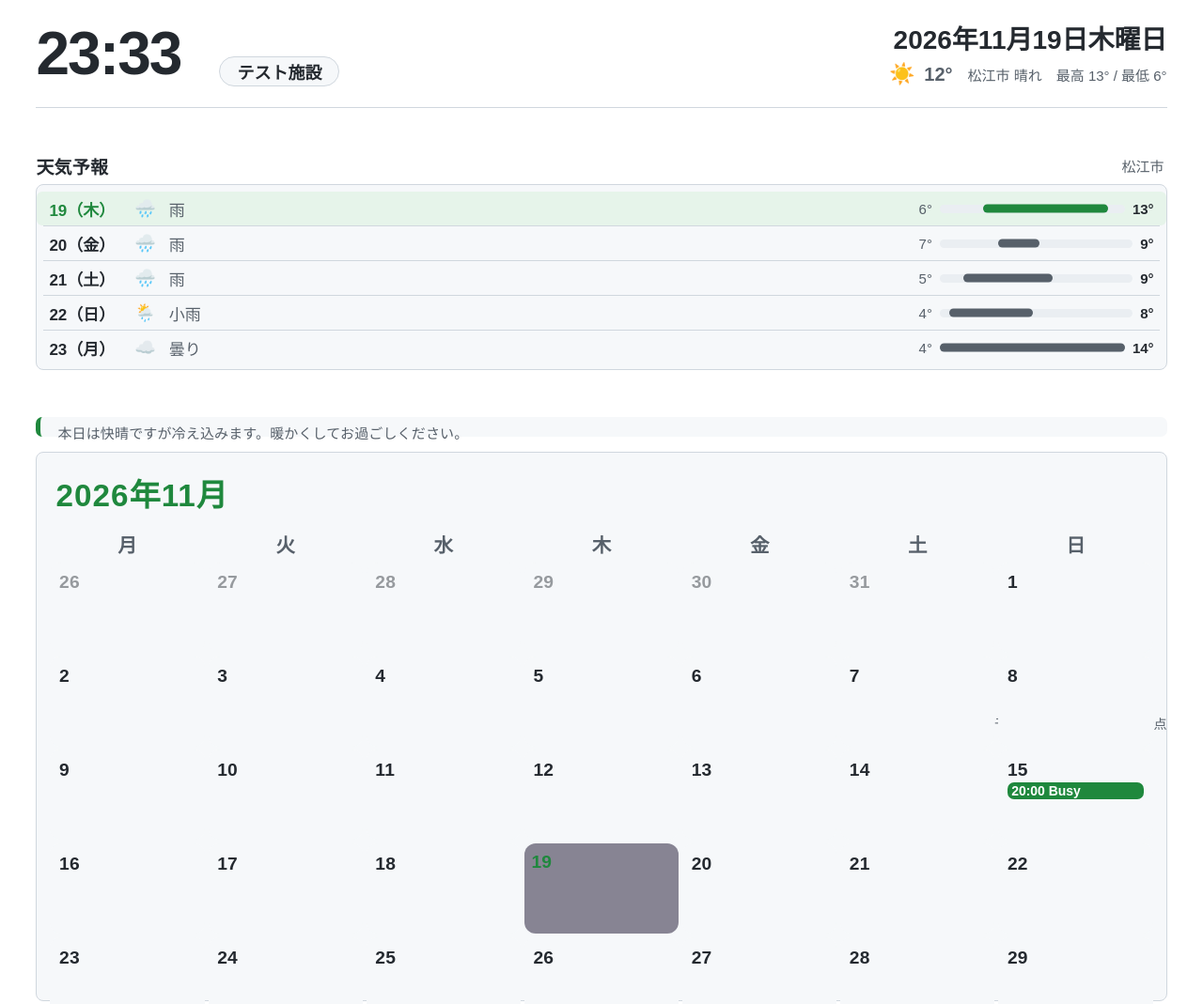
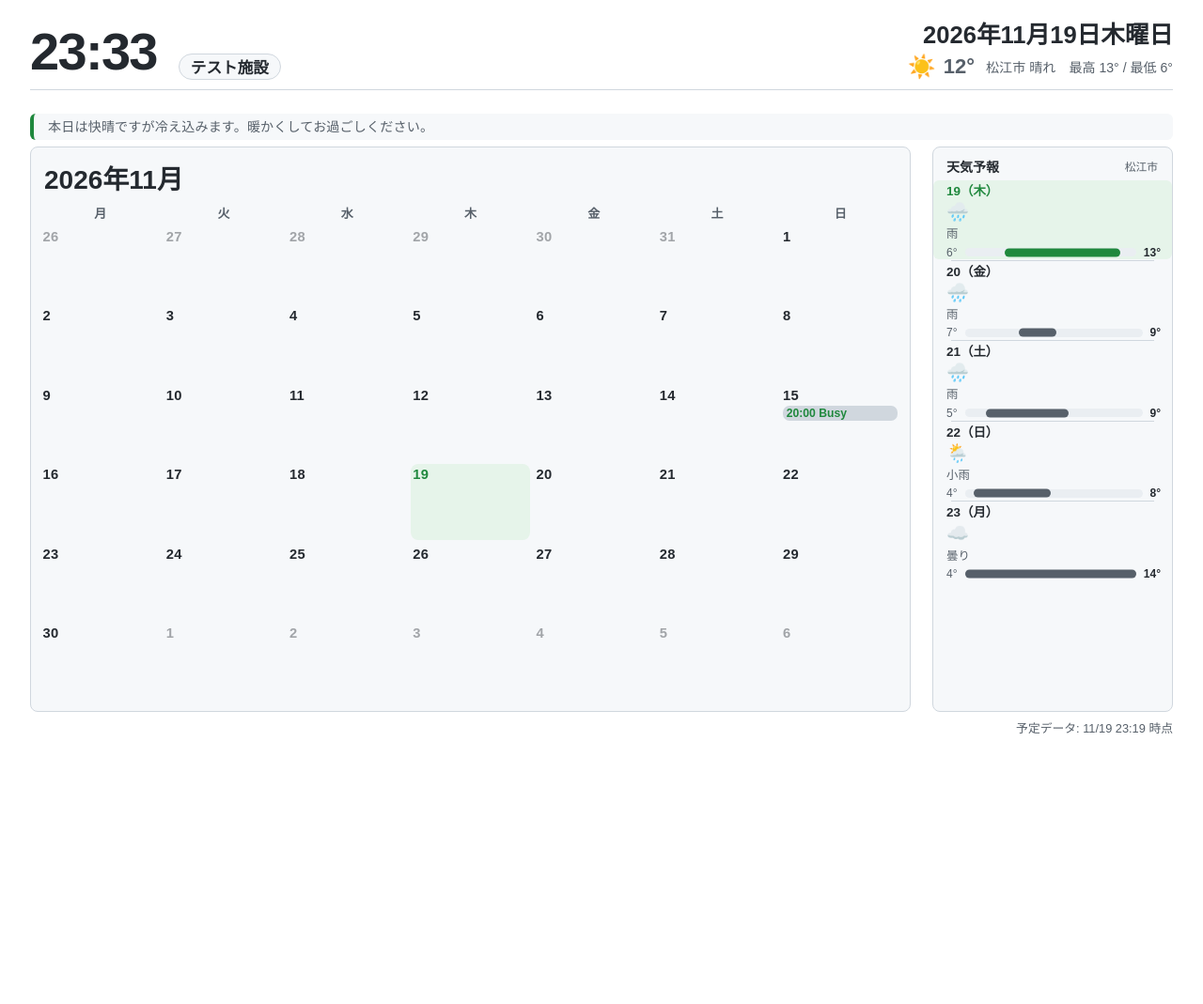
Before and after one commit to wonderful-lab/signpost, a website: page index.html in a window 1280 px wide. Shown: the top 1069 px of the page at 94% size. After the commit the page ends 800 px from the top, so only its background shows below. Drawn offline with Linux system fonts and the light colour scheme.

Commit message:
Fix signage layout: fit one screen, weather as right sidebar, consolidate CSS

```diff
--- a/assets/style.css
+++ b/assets/style.css
@@ -10,66 +10,58 @@
   --bar: #57606a;
 }
 
-.ai-comment {
-  margin: 18px 0 16px 0;
-  padding: 7px 18px;
-  font-size: 15px;
-  color: var(--sub);
-  background: var(--panel);
-  border-left: 5px solid var(--accent);
-  border-radius: 7px;
-  min-height: 1.4em;
-  line-height: 1.5;
-  letter-spacing: 0.01em;
-  font-weight: 500;
-}
-
 * { box-sizing: border-box; margin: 0; padding: 0; }
 html, body { height: 100%; }
+
 body {
   background: var(--bg);
   color: var(--text);
   font-family: "Hiragino Kaku Gothic ProN", "Hiragino Sans", "Noto Sans JP", sans-serif;
   display: flex;
   flex-direction: column;
-  padding: 2.5vh 3vw;
+  padding: 2vh 2.5vw;
+  height: 100dvh;
+  min-height: 0;
   overflow: hidden;
 }
+
 .signpost-header {
   display: flex;
   justify-content: space-between;
   align-items: flex-end;
   padding-bottom: 0;
   background: var(--bg);
+  gap: 1vw;
+  min-height: 0;
 }
 .sp-header-left {
   display: flex;
   flex-direction: column;
   align-items: flex-start;
   min-width: 0;
-  gap: 3vh;
+  gap: 1.8vh;
 }
 .sp-clockbox {
   display: flex;
   align-items: baseline;
-  gap: 2vw;
+  gap: 1.2vw;
 }
 .sp-clock {
-  font-size: 64px;
+  font-size: clamp(38px, 8vw, 56px);
   font-weight: 900;
   color: var(--text);
+  font-variant-numeric: tabular-nums;
   letter-spacing: -0.03em;
-  font-variant-numeric: tabular-nums;
-  line-height: 1.06;
+  line-height: 1.08;
 }
 .sp-facility-badge {
-  margin-left: 1.2vw;
-  font-size: 18px;
+  margin-left: 0.6vw;
+  font-size: clamp(14px, 1.3vw, 20px);
   font-weight: 600;
   border: 1.5px solid var(--line);
   color: var(--text);
-  padding: 2px 18px;
-  border-radius: 24px;
+  padding: 1.2px 12px;
+  border-radius: 18px;
   background: var(--panel);
   user-select: none;
   align-self: flex-end;
@@ -78,191 +70,117 @@ body {
   display: flex;
   flex-direction: column;
   align-items: flex-end;
-  gap: 6px;
+  gap: 0.5vh;
   min-width: 0;
 }
 .sp-date {
-  font-size: 28px;
+  font-size: clamp(18px, 2vw, 28px);
   font-weight: 800;
   color: var(--text);
 }
 .sp-weather-box {
-  font-size: 17px;
+  font-size: clamp(13px, 1.2vw, 18px);
   color: var(--sub);
   display: flex;
   flex-direction: row;
   align-items: center;
-  gap: 9px;
+  gap: 7px;
 }
 .sp-weather-box > #weatherIcon {
-  font-size: 22px;
+  font-size: clamp(18px, 2vw, 24px);
   margin-right: 1px;
 }
 .sp-weather-box > #weatherTemp {
-  font-size: 20px;
+  font-size: clamp(15px, 1.8vw, 22px);
   font-weight: 700;
 }
 .sp-weather-box > #weatherSub {
-  font-size: 15px;
-  margin-left: 7px;
+  font-size: clamp(10px, 1.1vw, 15px);
+  margin-left: 5px;
 }
 .sp-header-divider {
-  border-bottom: 1.5px solid var(--line);
-  margin: 22px 0 28px 0;
+  border-bottom: 1px solid var(--line);
+  margin: 10px 0 14px 0;
 }
 
-/* --- 天気予報カード --- */
-.weather-forecast-section {
-  margin-bottom: 32px;
-  width: 100%;
+main {
+  flex: 1 1 auto;
+  display: flex;
+  flex-direction: column;
+  padding-top: 1.4vh;
+  min-height: 0;
+  min-width: 0;
 }
-.weather-forecast-header {
+
+/* --- Compact AI comment (row above calendar+sidebar) --- */
+.ai-comment {
+  margin: 0 0 0.8vh 0;
+  padding: 5px 15px;
+  font-size: clamp(13px, 1.1vw, 16px);
+  color: var(--sub);
+  background: var(--panel);
+  border-left: 4px solid var(--accent);
+  border-radius: 6px;
+  min-height: 1.2em;
+  line-height: 1.3;
+  letter-spacing: 0.01em;
+  font-weight: 500;
+  white-space: nowrap;
+  overflow: hidden;
+  text-overflow: ellipsis;
+  flex: none;
+}
+
+/* --- Main content row: Calendar and Weather Forecast Sidebar --- */
+.sp-main-row {
+  flex: 1 1 auto;
   display: flex;
   flex-direction: row;
-  justify-content: space-between;
-  align-items: center;
-  margin-bottom: 6px;
-  font-size: 19px;
-}
-.weather-forecast-title {
-  font-weight: 800;
-  color: var(--text);
-  letter-spacing: 0.01em;
-}
-.weather-forecast-loc {
-  font-size: 15px;
-  color: var(--sub);
-  font-weight: 500;
-  padding-right: 3px;
-}
-.weather-forecast-card {
-  background: var(--panel);
-  border: 1px solid var(--line);
-  border-radius: 8px;
-  padding: 7px 0 5px 0;
-  width: 100%;
-  min-height: 52px;
-}
-.weather-forecast-row {
-  display: flex;
-  flex-direction: row;
-  align-items: center;
-  padding: 0 13px;
-  min-height: 36px;
-  font-size: 17px;
-  gap: 11px;
-  justify-content: space-between;
-}
-.weather-forecast-row:not(:last-child) {}
-.weather-forecast-sep {
-  border-bottom: 1px solid var(--line);
-  margin: 0 0.5vw;
-  height: 0px;
-}
-.weather-forecast-date {
-  font-weight: 700;
-  color: var(--text);
-  margin-right: 10px;
-  min-width: 52px;
-  display: inline-block;
-}
-.weather-forecast-date-today {
-  color: var(--accent)!important;
-  font-weight: 900;
-}
-.weather-forecast-today {
-  background: var(--today-bg);
-  border-radius: 6px;
-}
-.weather-forecast-icon {
-  font-size: 18px;
-  margin-right: 3px;
-}
-.weather-forecast-label {
-  margin-right: 16px;
-  font-weight: 400;
-  color: var(--sub);
-}
-.weather-forecast-tempbox {
-  position: relative;
-  display: flex;
-  align-items: center;
-  width: 250px;
-  margin-left: auto;
-  font-variant-numeric: tabular-nums;
-  gap: 8px;
-}
-.weather-forecast-track {
-  position: relative;
-  flex: 1 1 auto;
-  height: 9px;
-  border-radius: 5px;
-  background: #eaeef2;
-}
-.weather-forecast-low {
-  font-size: 15px;
-  color: var(--sub);
-  font-weight: 500;
-}
-.weather-forecast-high {
-  font-size: 15px;
-  color: var(--text);
-  font-weight: 600;
-}
-.weather-forecast-bar {
-  display: inline-block;
-  height: 9px;
-  border-radius: 5px;
-  background: var(--bar);
-  position: absolute;
-  top: 50%;
-  transform: translateY(-50%);
-  z-index: 0;
-}
-.weather-forecast-bar-today {
-  background: var(--accent)!important;
+  gap: 1.8vw;
+  min-height: 0; /* allow row to shrink, prevent overflow */
+  min-width: 0;
+  height: 100%;
 }
 
-/* --- カレンダー --- */
 .calendar {
-  width: 100%;
+  flex: 1 1 0%;
+  min-width: 0;
   height: 100%;
   display: flex;
   flex-direction: column;
   background: var(--panel);
   border-radius: 8px;
   border: 1px solid var(--line);
-  padding: 18px 14px 20px 14px;
-  margin-bottom: 16px;
-  margin-top: 0px;
+  padding: 12px 10px 13px 10px;
+  margin: 0;
   box-sizing: border-box;
 }
 .calendar-header {
-  font-size: 24px;
+  font-size: clamp(18px, 2.3vw, 28px);
   font-weight: 700;
   color: var(--text);
   text-align: left;
-  margin-bottom: 17px;
-  margin-left: 6px;
+  margin-bottom: 6px;
+  margin-left: 4px;
 }
 .calendar-grid {
   display: grid;
   grid-template-columns: repeat(7, 1fr);
-  grid-template-rows: repeat(7, 1fr);
+  grid-template-rows: auto repeat(6, 1fr);
   width: 100%;
   height: 100%;
   gap: 0.3vw;
   background: transparent;
-  min-height: 330px;
+  min-height: 0;
 }
 .calendar-dow {
-  font-size: 15px;
+  font-size: clamp(13px, 1vw, 16px);
   font-weight: 700;
   color: var(--sub);
   text-align: center;
   background: none;
   border: none;
-  padding: 0.4vw 0 0.1vw 0;
+  padding: 0.13vw 0 0.13vw 0;
   user-select: none;
 }
 .calendar-cell {
@@ -271,8 +189,8 @@ body {
   align-items: flex-start;
   background: transparent;
   border-radius: 8px;
-  padding: 1vh 0.3vw 0.7vh 0.3vw;
-  min-height: 12vh;
+  padding: 0.5vh 0.2vw 0.3vh 0.2vw;
+  min-height: 0;
   position: relative;
   border: none;
   overflow: hidden;
@@ -290,25 +208,26 @@ body {
   opacity: 0.4;
 }
 .calendar-day {
-  font-size: 1.15vw;
+  font-size: clamp(12px, 1.15vw, 23px);
   font-weight: 700;
   color: var(--text);
-  margin-bottom: 0.5vh;
+  margin-bottom: 0.45vh;
   line-height: 1;
   letter-spacing: 0.01em;
 }
 .calendar-chips {
   display: flex;
   flex-direction: column;
-  gap: 0.15em;
+  gap: 0.12em;
   width: 100%;
+  min-height: 0;
 }
 .calendar-chip {
   background: var(--line);
   color: var(--accent);
   border-radius: 7px;
-  padding: 0.08em 0.3em 0.01em 0.3em;
-  font-size: 1vw;
+  padding: 0.07em 0.3em 0.06em 0.3em;
+  font-size: clamp(10px, 0.95vw, 18px);
   font-weight: 700;
   line-height: 1.2;
   margin-bottom: 0;
@@ -322,116 +241,150 @@ body {
 }
 .calendar-more {
   color: var(--sub);
-  font-size: 0.9vw;
+  font-size: clamp(9px, 0.8vw, 14px);
   margin-top: 0.1vh;
   font-weight: 700;
 }
-footer {
-  padding-top: 1.5vh;
+
+/* --- Vertical Weather Forecast Sidebar --- */
+.weather-forecast-section {
+  flex: none;
+  display: flex;
+  flex-direction: column;
+  align-items: stretch;
+  width: clamp(210px, 20vw, 260px);
+  min-width: 0;
+  height: 100%;
+  background: var(--panel);
+  border: 1px solid var(--line);
+  border-radius: 8px;
+  padding: 10px 0 8px 0;
+  box-sizing: border-box;
+  margin: 0;
+  gap: 0;
+}
+.weather-forecast-header {
+  display: flex;
+  flex-direction: row;
+  justify-content: space-between;
+  align-items: center;
+  margin-bottom: 5px;
+  font-size: clamp(14px, 1.09vw, 17px);
+  padding: 0 14px;
+}
+.weather-forecast-title {
+  font-weight: 800;
+  color: var(--text);
+}
+.weather-forecast-loc {
+  font-size: clamp(11px, 0.92vw, 15px);
   color: var(--sub);
-  font-size: 1.1vw;
-  text-align: right;
+  font-weight: 500;
+  padding-right: 1px;
+}
+.weather-forecast-card {
+  flex: 1 1 auto;
+  min-height: 0;
+  padding: 0;
+  width: 100%;
+  display: flex;
+  flex-direction: column;
+  gap: 0;
+}
+.weather-forecast-row {
+  display: flex;
+  flex-direction: column;
+  padding: 0 12px 0 14px;
+  min-height: 64px;
+  font-size: clamp(13px, 1.07vw, 16px);
+  justify-content: flex-start;
+  gap: 0.15em;
+}
+.weather-forecast-row:not(:last-child){
+}
+.weather-forecast-sep {
+  border-bottom: 0.5px solid var(--line);
+  margin: 1px 1.5vw 0 1.5vw;
+  height: 0;
+}
+.weather-forecast-topline {
+  display: flex;
+  flex-direction: row;
+  align-items: center;
+  gap: 10px;
+  width: 100%;
+  min-width: 0;
+}
+.weather-forecast-date {
+  font-weight: 700;
+  color: var(--text);
+  margin-right: 8px;
+  min-width: 44px;
+  display: inline-block;
+  font-size: clamp(13px, 1.05vw, 17px);
+}
+.weather-forecast-date-today {
+  color: var(--accent)!important;
+  font-weight: 900;
+}
+.weather-forecast-today {
+  background: var(--today-bg);
+  border-radius: 6px;
+}
+.weather-forecast-icon {
+  font-size: clamp(16px, 1.5vw, 22px);
+  margin-right: 1px;
+}
+.weather-forecast-label {
+  margin-right: 6px;
+  font-weight: 400;
+  color: var(--sub);
+  font-size: clamp(11px, 0.97vw, 15px);
+}
+.weather-forecast-tempbox {
+  position: relative;
+  display: flex;
+  align-items: center;
+  width: 100%;
+  font-variant-numeric: tabular-nums;
+  gap: 8px;
+  margin-top: 2.5px;
+}
+.weather-forecast-low {
+  font-size: clamp(11px, 0.94vw, 14px);
+  color: var(--sub);
+  font-weight: 500;
+}
+.weather-forecast-track {
+  position: relative;
+  flex: 1 1 auto;
+  height: 9px;
+  border-radius: 5px;
+  background: #eaeef2;
+}
+.weather-forecast-bar {
+  display: inline-block;
+  height: 9px;
+  border-radius: 5px;
+  background: var(--bar);
+  position: absolute;
+  top: 50%;
+  transform: translateY(-50%);
+  z-index: 0;
+}
+.weather-forecast-bar-today {
+  background: var(--accent)!important;
+}
+.weather-forecast-high {
+  font-size: clamp(11px, 0.94vw, 14px);
+  color: var(--text);
+  font-weight: 600;
 }
 
-main {
-  flex: 1;
-  display: flex;
-  flex-direction: column;
-  padding-top: 2.5vh;
-  min-height: 0;
+footer {
+  padding-top: 0.9vh;
+  color: var(--sub);
+  font-size: clamp(10px, 1vw, 14px);
+  text-align: right;
+  flex: none;
 }
-.calendar {
-  width: 100%;
-  height: 100%;
-  display: flex;
-  flex-direction: column;
-}
-.calendar-header {
-  font-size: 2.6vw;
-  font-weight: 700;
-  color: var(--accent);
-  text-align: left;
-  letter-spacing: 0.03em;
-  margin-bottom: 1.2vh;
-}
-.calendar-grid {
-  display: grid;
-  grid-template-columns: repeat(7, 1fr);
-  grid-template-rows: repeat(7, 1fr);
-  width: 100%;
-  height: 100%;
-  gap: 0.3vw;
-  background: transparent;
-}
-.calendar-dow {
-  font-size: 1.6vw;
-  font-weight: 700;
-  color: var(--sub);
-  text-align: center;
-  background: none;
-  border: none;
-  padding: 0.4vw 0 0.1vw 0;
-  user-select: none;
-}
-.calendar-cell {
-  display: flex;
-  flex-direction: column;
-  align-items: flex-start;
-  background: var(--panel);
-  border-radius: 12px;
-  padding: 1.2vh 0.6vw 0.9vh 0.6vw;
-  min-height: 12vh;
-  height: calc(100% - 0.6vw);
-  position: relative;
-  border: 2px solid transparent;
-  overflow: hidden;
-}
-.calendar-today {
-  border: 3px solid var(--today);
-  background: #28203b88;
-}
-.calendar-dim {
-  opacity: 0.45;
-}
-.calendar-day {
-  font-size: 1.5vw;
-  font-weight: 700;
-  color: var(--text);
-  margin-bottom: 0.5vh;
-  line-height: 1;
-}
-.calendar-chips {
-  display: flex;
-  flex-direction: column;
-  gap: 0.17em;
-  width: 100%;
-}
-.calendar-chip {
-  background: var(--accent);
-  color: var(--bg);
-  border-radius: 7px;
-  padding: 0.08em 0.3em 0.01em 0.3em;
-  font-size: 1.09vw;
-  font-weight: 700;
-  line-height: 1.2;
-  margin-bottom: 0;
-  white-space: nowrap;
-  overflow: hidden;
-  text-overflow: ellipsis;
-}
-.calendar-chip-all-day {
-  background: var(--sub);
-  color: var(--panel);
-}
-.calendar-more {
-  color: var(--sub);
-  font-size: 1vw;
-  margin-top: 0.1vh;
-  font-weight: 700;
-}
-footer {
-  padding-top: 1.5vh;
-  color: var(--sub);
-  font-size: 1.1vw;
-  text-align: right;
-}
--- a/index.html
+++ b/index.html
@@ -26,6 +26,14 @@
 <div class="sp-header-divider"></div>
 
 <main>
+  <div id="aiComment" class="ai-comment" hidden></div>
+  <div class="sp-main-row">
+    <section class="calendar" id="calendarSection">
+      <div class="calendar-header">
+        <span id="calendarMonth"></span>
+      </div>
+      <div class="calendar-grid" id="calendarGrid"></div>
+    </section>
     <section class="weather-forecast-section">
       <div class="weather-forecast-header">
         <span class="weather-forecast-title">天気予報</span>
@@ -35,13 +43,7 @@
         <!-- 動的に天気予報をここに描画 -->
       </div>
     </section>
-  <div id="aiComment" class="ai-comment" hidden></div>
-  <section class="calendar" id="calendarSection">
-    <div class="calendar-header">
-      <span id="calendarMonth"></span>
   </div>
-    <div class="calendar-grid" id="calendarGrid"></div>
-  </section>
 </main>
 
   <footer>
```
Lines whose indentation alone changed are shown as unchanged.
